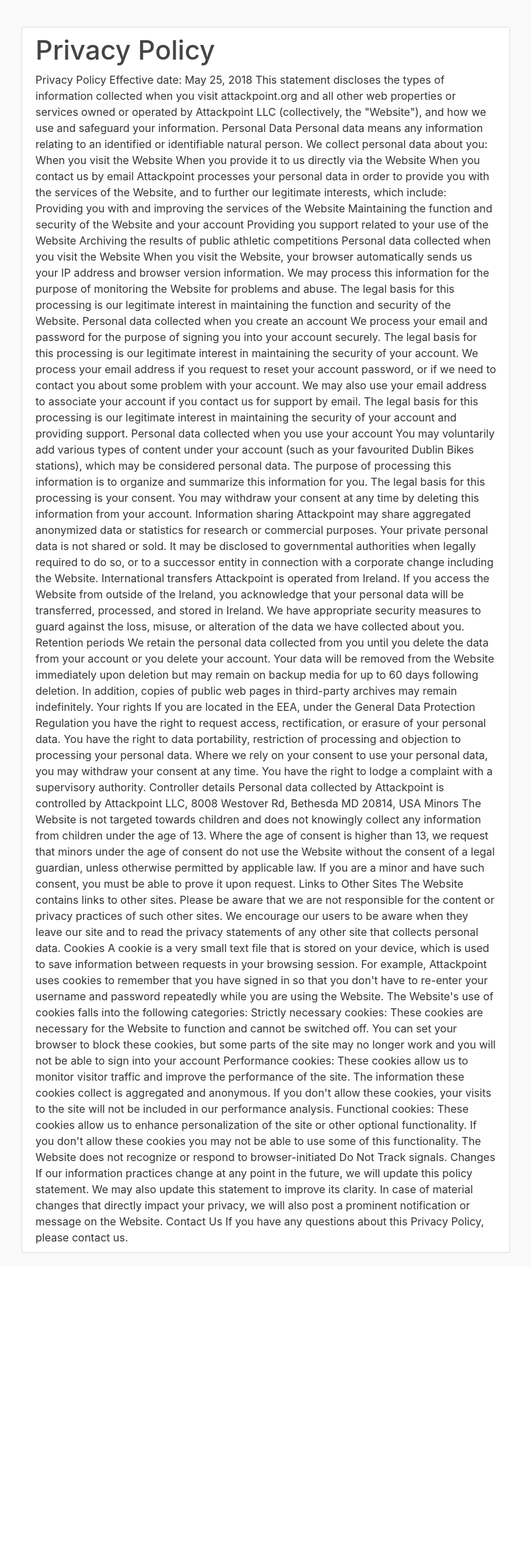
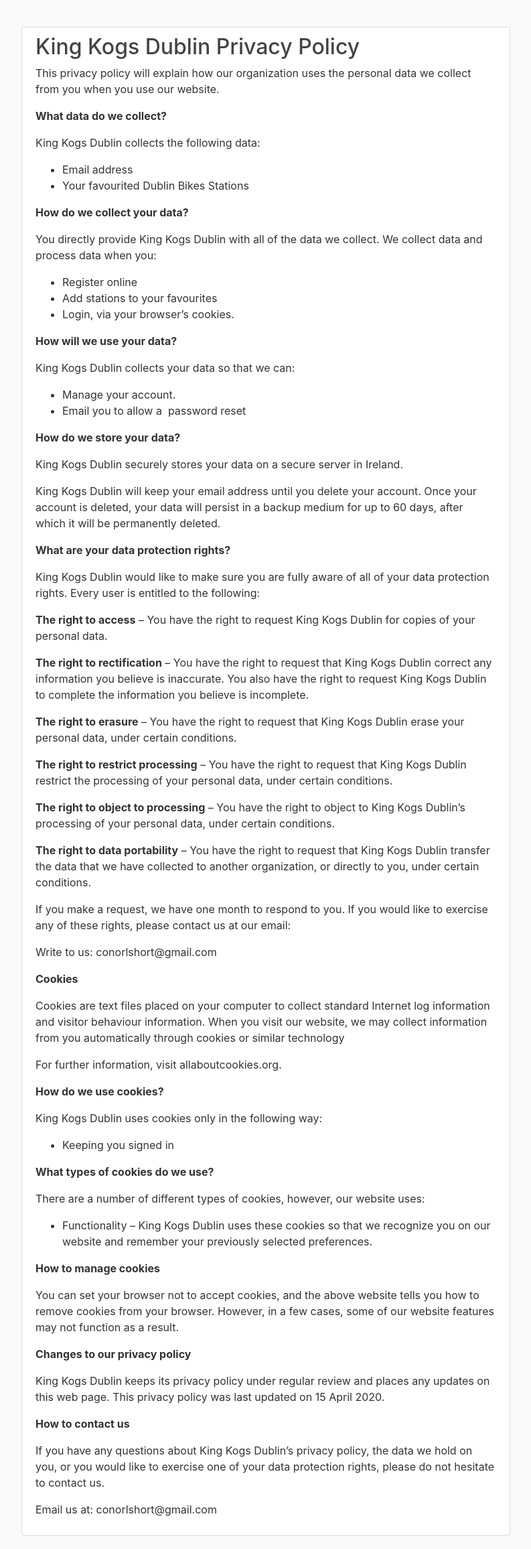
Before and after one commit to hbarrett100/dublin-bikes-web-app, a Flask app: page /privacypolicy in a window 1280 px wide. Shown: the part 56-2368 px from the top of the page at 67% size, without its empty margins (53-846 px from the left). Before the commit the page ends 1926 px from the top, so only its background shows below. Run offline with Flask 2, Linux system fonts and the light colour scheme; some libraries are stand-ins or nearby versions.

Commit message:
update privacy policy

```diff
--- a/WebApp/dublinbikes/templates/privacypolicy.html
+++ b/WebApp/dublinbikes/templates/privacypolicy.html
@@ -2,105 +2,87 @@
 {% block static_pages %}
 
 <div class="content-section">
-    <h1>Privacy Policy</h1>
-    Privacy Policy
-    Effective date: May 25, 2018
-
-    This statement discloses the types of information collected when you visit attackpoint.org and all other web properties
-    or services owned or operated by Attackpoint LLC (collectively, the "Website"), and how we use and safeguard your
-    information.
-
-    Personal Data
-    Personal data means any information relating to an identified or identifiable natural person. We collect personal data
-    about you:
-
-    When you visit the Website
-    When you provide it to us directly via the Website
-    When you contact us by email
-    Attackpoint processes your personal data in order to provide you with the services of the Website, and to further our
-    legitimate interests, which include:
-
-    Providing you with and improving the services of the Website
-    Maintaining the function and security of the Website and your account
-    Providing you support related to your use of the Website
-    Archiving the results of public athletic competitions
-    Personal data collected when you visit the Website
-    When you visit the Website, your browser automatically sends us your IP address and browser version information. We may
-    process this information for the purpose of monitoring the Website for problems and abuse. The legal basis for this
-    processing is our legitimate interest in maintaining the function and security of the Website.
-
-    Personal data collected when you create an account
-    We process your email and password for the purpose of signing you into your account securely. The legal basis for this
-    processing is our legitimate interest in maintaining the security of your account.
-
-    We process your email address if you request to reset your account password, or if we need to contact you about some
-    problem with your account. We may also use your email address to associate your account if you contact us for support by
-    email. The legal basis for this processing is our legitimate interest in maintaining the security of your account and
-    providing support.
-    Personal data collected when you use your account
-    You may voluntarily add various types of content under your account (such as your favourited Dublin Bikes stations),
-    which may be considered personal data. The purpose of processing this information is to organize and summarize this
-    information for you. The legal basis for this processing is your consent. You may withdraw your consent at any time by
-    deleting this information from your account.
-    Information sharing
-    Attackpoint may share aggregated anonymized data or statistics for research or commercial purposes.
-    Your private personal data is not shared or sold. It may be disclosed to governmental authorities when legally required
-    to do so, or to a successor entity in connection with a corporate change including the Website.
-
-    International transfers
-    Attackpoint is operated from Ireland. If you access the Website from outside of the Ireland, you acknowledge that your
-    personal data will be transferred, processed, and stored in Ireland. We have appropriate security measures to guard
-    against the loss, misuse, or alteration of the data we have collected about you.
-
-    Retention periods
-    We retain the personal data collected from you until you delete the data from your account or you delete your account.
-    Your data will be removed from the Website immediately upon deletion but may remain on backup media for up to 60 days
-    following deletion. In addition, copies of public web pages in third-party archives may remain indefinitely.
-
-    Your rights
-    If you are located in the EEA, under the General Data Protection Regulation you have the right to request access,
-    rectification, or erasure of your personal data. You have the right to data portability, restriction of processing and
-    objection to processing your personal data. Where we rely on your consent to use your personal data, you may withdraw
-    your consent at any time. You have the right to lodge a complaint with a supervisory authority.
-
-    Controller details
-    Personal data collected by Attackpoint is controlled by Attackpoint LLC, 8008 Westover Rd, Bethesda MD 20814, USA
-
-    Minors
-    The Website is not targeted towards children and does not knowingly collect any information from children under the age
-    of 13. Where the age of consent is higher than 13, we request that minors under the age of consent do not use the
-    Website without the consent of a legal guardian, unless otherwise permitted by applicable law. If you are a minor and
-    have such consent, you must be able to prove it upon request.
-
-    Links to Other Sites
-    The Website contains links to other sites. Please be aware that we are not responsible for the content or privacy
-    practices of such other sites. We encourage our users to be aware when they leave our site and to read the privacy
-    statements of any other site that collects personal data.
-
-    Cookies
-    A cookie is a very small text file that is stored on your device, which is used to save information between requests in
-    your browsing session. For example, Attackpoint uses cookies to remember that you have signed in so that you don't have
-    to re-enter your username and password repeatedly while you are using the Website.
-
-    The Website's use of cookies falls into the following categories:
-
-    Strictly necessary cookies: These cookies are necessary for the Website to function and cannot be switched off. You can
-    set your browser to block these cookies, but some parts of the site may no longer work and you will not be able to sign
-    into your account
-    Performance cookies: These cookies allow us to monitor visitor traffic and improve the performance of the site. The
-    information these cookies collect is aggregated and anonymous. If you don't allow these cookies, your visits to the site
-    will not be included in our performance analysis.
-    Functional cookies: These cookies allow us to enhance personalization of the site or other optional functionality. If
-    you don't allow these cookies you may not be able to use some of this functionality.
-    The Website does not recognize or respond to browser-initiated Do Not Track signals.
-
-    Changes
-    If our information practices change at any point in the future, we will update this policy statement. We may also update
-    this statement to improve its clarity. In case of material changes that directly impact your privacy, we will also post
-    a prominent notification or message on the Website.
-
-    Contact Us
-    If you have any questions about this Privacy Policy, please contact us.
+    <h2>King Kogs Dublin Privacy Policy</h2>
+    <p>This privacy policy will explain how our organization uses the personal data we collect from you when you use our
+        website.</p>
+    <p><strong>What data do we collect?</strong></p>
+    <p>King Kogs Dublin collects the following data:</p>
+    <ul>
+        <li>Email address</li>
+        <li>Your favourited Dublin Bikes Stations</li>
+    </ul>
+    <p><strong>How do we collect your data?</strong></p>
+    <p>You directly provide King Kogs Dublin with all of the data we collect. We collect data and process data when you:
+    </p>
+    <ul>
+        <li>Register online</li>
+        <li>Add stations to your favourites</li>
+        <li>Login, via your browser&rsquo;s cookies.</li>
+    </ul>
+    <p><strong>How will we use your data?</strong></p>
+    <p>King Kogs Dublin collects your data so that we can:</p>
+    <ul>
+        <li>Manage your account.</li>
+        <li>Email you to allow a &nbsp;password reset</li>
+    </ul>
+    <p><strong>How do we store your data?</strong></p>
+    <p>King Kogs Dublin securely stores your data on a secure server in Ireland.</p>
+    <p>King Kogs Dublin will keep your email address until you delete your account. Once your account is deleted, your
+        data
+        will persist in a backup medium for up to 60 days, after which it will be permanently deleted.</p>
+    <p><strong>What are your data protection rights?</strong></p>
+    <p>King Kogs Dublin would like to make sure you are fully aware of all of your data protection rights. Every user is
+        entitled to the following:</p>
+    <p><strong>The right to access</strong>&nbsp;&ndash; You have the right to request King Kogs Dublin for copies of
+        your
+        personal data.</p>
+    <p><strong>The right to rectification</strong>&nbsp;&ndash; You have the right to request that King Kogs Dublin
+        correct
+        any information you believe is inaccurate. You also have the right to request King Kogs Dublin to complete the
+        information you believe is incomplete.</p>
+    <p><strong>The right to erasure</strong>&nbsp;&ndash; You have the right to request that King Kogs Dublin erase your
+        personal data, under certain conditions.</p>
+    <p><strong>The right to restrict processing</strong>&nbsp;&ndash; You have the right to request that King Kogs
+        Dublin
+        restrict the processing of your personal data, under certain conditions.</p>
+    <p><strong>The right to object to processing</strong>&nbsp;&ndash; You have the right to object to King Kogs
+        Dublin&rsquo;s processing of your personal data, under certain conditions.</p>
+    <p><strong>The right to data portability</strong>&nbsp;&ndash; You have the right to request that King Kogs Dublin
+        transfer the data that we have collected to another organization, or directly to you, under certain conditions.
+    </p>
+    <p>If you make a request, we have one month to respond to you. If you would like to exercise any of these rights,
+        please
+        contact us at our email:</p>
+    <p>Write to us: conorlshort@gmail.com</p>
+    <p><strong>Cookies</strong></p>
+    <p>Cookies are text files placed on your computer to collect standard Internet log information and visitor behaviour
+        information. When you visit our website, we may collect information from you automatically through cookies or
+        similar technology</p>
+    <p>For further information, visit allaboutcookies.org.</p>
+    <p><strong>How do we use cookies?</strong></p>
+    <p>King Kogs Dublin uses cookies only in the following way:</p>
+    <ul>
+        <li>Keeping you signed in</li>
+    </ul>
+    <p><strong>What types of cookies do we use?</strong></p>
+    <p>There are a number of different types of cookies, however, our website uses:</p>
+    <ul>
+        <li>Functionality &ndash; King Kogs Dublin uses these cookies so that we recognize you on our website and
+            remember
+            your previously selected preferences.</li>
+    </ul>
+    <p><strong>How to manage cookies</strong></p>
+    <p>You can set your browser not to accept cookies, and the above website tells you how to remove cookies from your
+        browser. However, in a few cases, some of our website features may not function as a result.</p>
+    <p><strong>Changes to our privacy policy</strong></p>
+    <p>King Kogs Dublin keeps its privacy policy under regular review and places any updates on this web page. This
+        privacy
+        policy was last updated on 15 April 2020.</p>
+    <p><strong>How to contact us</strong></p>
+    <p>If you have any questions about King Kogs Dublin&rsquo;s privacy policy, the data we hold on you, or you would
+        like
+        to exercise one of your data protection rights, please do not hesitate to contact us.</p>
+    <p>Email us at: conorlshort@gmail.com</p>
 
 </div>
 {% endblock static_pages %}
```
Also changed, not shown: WebApp/dublinbikes/templates/account.html (+7 -3 lines).
